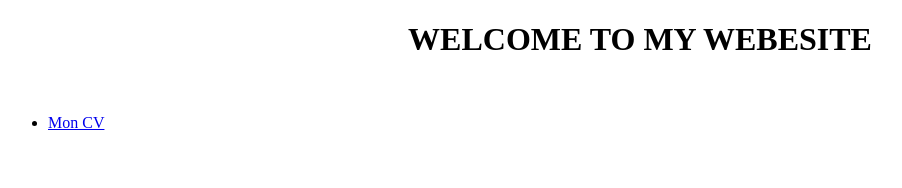
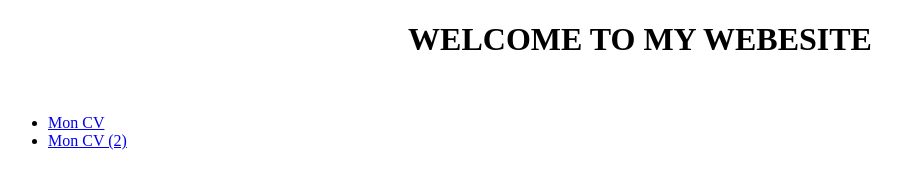
Before and after one commit to MaryamOuafik/MaryamOuafik.github.io, a plain HTML site: page index.html in a window 1280 px wide. Shown: the whole page, without its empty margins (0-902 px from the left). Drawn offline with Linux system fonts and the light colour scheme.

Commit message:
Update index.html

```diff
--- a/index.html
+++ b/index.html
@@ -13,6 +13,9 @@
           <li>
             <a href="monCv.html">Mon CV</a>
           </li>
+	  <li>
+            <a href="cssCv.html">Mon CV (2)</a>
+          </li>
         </ul>
   	 	</p>
 
```
